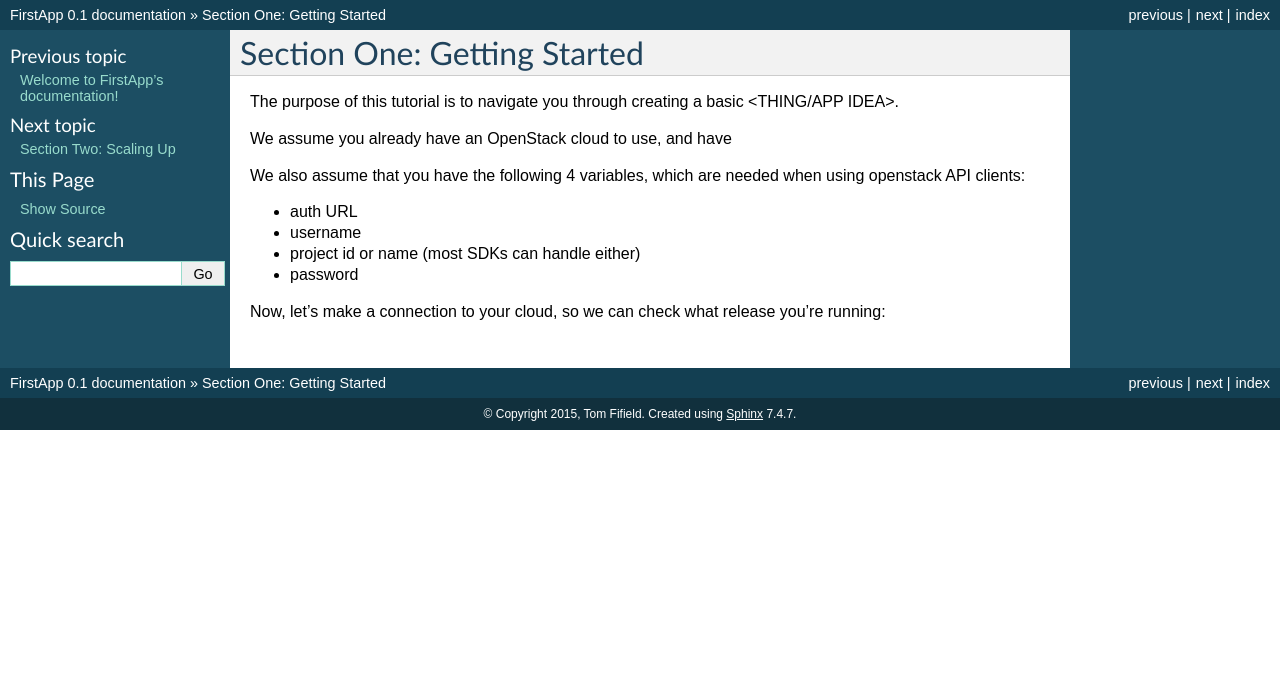
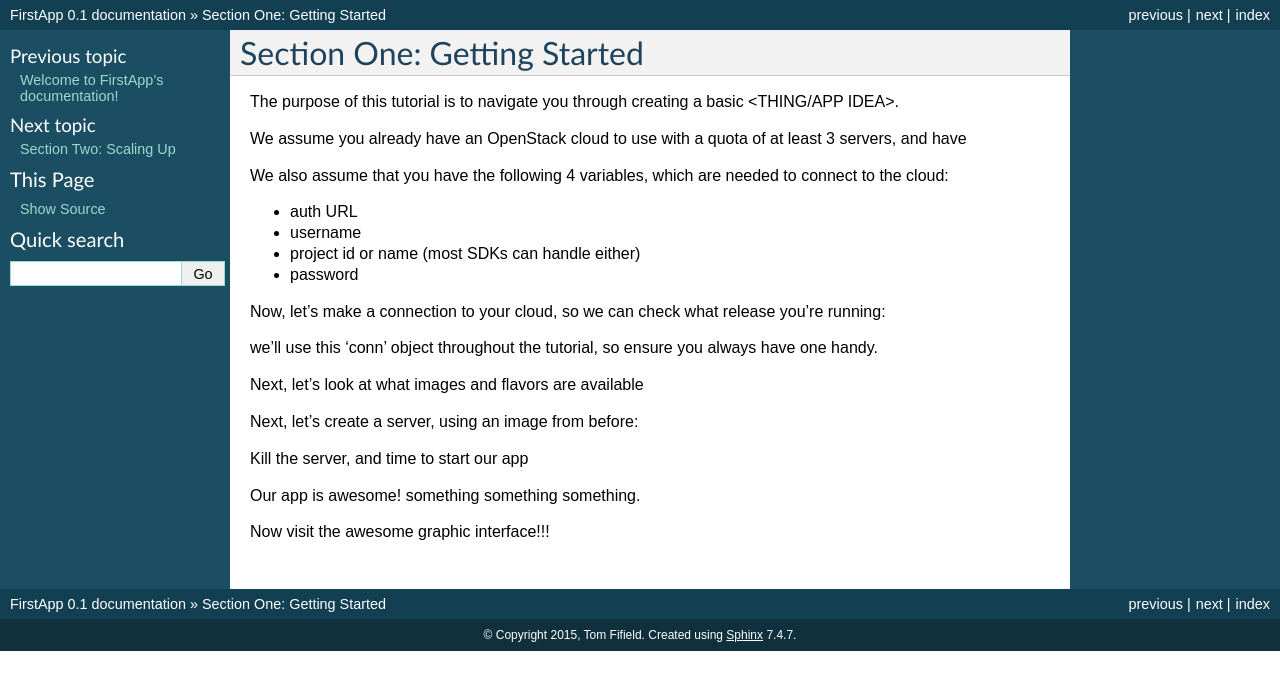
Before and after one commit to sc68cal/openstack-firstapp, a Sphinx documentation site: the page built from doc/section1.rst, in a window 1280 px wide. Shown: the top 690 px of the page. Built offline with Sphinx 7.4.7, drawn with Linux system fonts in a browser that asks for light colours.

Commit message:
Add a few more example code snippets
Adds create server, delet server, and script deploy for libcloud

```diff
--- a/doc/section1.rst
+++ b/doc/section1.rst
@@ -4,7 +4,7 @@
 
 The purpose of this tutorial is to navigate you through creating a basic <THING/APP IDEA>.
 
-We  assume you already have an OpenStack cloud to use, and have
+We assume you already have an OpenStack cloud to use with a quota of at least 3 servers, and have
 
 .. only:: libcloud
 
@@ -30,7 +30,7 @@
 
       `OpenStack SDK for Microsoft .NET 0.9.1 or better installed <https://www.nuget.org/packages/OpenStack-SDK-DotNet>`_.
 
-We also assume that you have the following 4 variables, which are needed when using openstack API clients:
+We also assume that you have the following 4 variables, which are needed to connect to the cloud:
 
 * auth URL
 * username
@@ -46,12 +46,8 @@
       from libcloud.compute.types import Provider
       from libcloud.compute.providers import get_driver
 
-      import libcloud.security
-
-      libcloud.security.VERIFY_SSL_CERT = False
-
       OpenStack = get_driver(Provider.OPENSTACK)
-      driver = OpenStack('your_auth_username', 'your_auth_password',
+      conn = OpenStack('your_auth_username', 'your_auth_password',
                           ex_force_auth_url='http://192.168.1.101:5000',
                           ex_force_auth_version='2.0_password')
 
@@ -62,6 +58,44 @@
       from openstack import connection
       conn = connection.Connection(auth_url="https://myopenstack:5000/v3",
                                    user_name="me", password="secret", ...)
+
+
+we'll use this 'conn' object throughout the tutorial, so ensure you always have one handy.
+
+
+Next, let's look at what images and flavors are available
+
+.. only:: libcloud
+
+    .. code-block:: python
+
+       images = conn.list_images()
+       print images
+       [<NodeImage: id=48b3409c-f504-4bbe-9384-34bd5566e5fc, name=mysql, driver=OpenStack  ...>, <NodeImage: id=4be4103f-c7cf-433f-8d78-1a475d5ec8ea, name=Fedora-x86_64-20-20140618-sda, driver=OpenStack  ...>, <NodeImage: id=f8e3be39-fced-4bc7-b37a-ec9eb9f87808, name=cirros-0.3.2-x86_64-uec, driver=OpenStack  ...>, <NodeImage: id=59336a5a-0a0f-41ca-bfb4-e9bcfa326c7c, name=cirros-0.3.2-x86_64-uec-ramdisk, driver=OpenStack  ...>, <NodeImage: id=9e45cda7-279a-4bb8-8245-f4713913dc0b, name=cirros-0.3.2-x86_64-uec-kernel, driver=OpenStack  ...>]
+
+
+       sizes = conn.list_sizes()
+       print sizes
+       [<OpenStackNodeSize: id=1, name=m1.tiny, ram=512, disk=1, bandwidth=None, price=0.0, driver=OpenStack, vcpus=1,  ...>, <OpenStackNodeSize: id=2, name=m1.small, ram=2048, disk=20, bandwidth=None, price=0.0, driver=OpenStack, vcpus=1,  ...>, <OpenStackNodeSize: id=3, name=m1.medium, ram=4096, disk=40, bandwidth=None, price=0.0, driver=OpenStack, vcpus=2,  ...>, <OpenStackNodeSize: id=4, name=m1.large, ram=8192, disk=80, bandwidth=None, price=0.0, driver=OpenStack, vcpus=4,  ...>, <OpenStackNodeSize: id=42, name=m1.nano, ram=64, disk=0, bandwidth=None, price=0.0, driver=OpenStack, vcpus=1,  ...>, <OpenStackNodeSize: id=451, name=m1.heat, ram=512, disk=0, bandwidth=None, price=0.0, driver=OpenStack, vcpus=1,  ...>, <OpenStackNodeSize: id=5, name=m1.xlarge, ram=16384, disk=160, bandwidth=None, price=0.0, driver=OpenStack, vcpus=8,  ...>, <OpenStackNodeSize: id=84, name=m1.micro, ram=128, disk=0, bandwidth=None, price=0.0, driver=OpenStack, vcpus=1,  ...>]
+
+
+Next, let's create a server, using an image from before:
+
+.. only:: libcloud
+
+    .. code-block:: python
+
+       testing =  conn.create_node(name='testing', image=images[0], size=sizes[0])
+       print testing
+       <Node: uuid=1242d56cac5bcd4c110c60d57ccdbff086515133, name=testing, state=PENDING, public_ips=[], private_ips=[], provider=OpenStack ...>
+
+       servers = conn.list_nodes()
+
+
+.. only:: openstacksdk
+
+    .. code-block:: python
+
        args = {
            "name": "my_server",
            "flavorRef": "big",
@@ -70,3 +104,33 @@
        }
        server = conn.compute.create_server(**args)
        servers = conn.compute.list_servers()
+
+
+Kill the server, and time to start our app
+
+.. only:: libcloud
+
+    .. code-block:: python
+
+       conn.destroy_node(servers[0])
+
+
+
+Our app is awesome! something something something.
+
+.. only:: libcloud
+
+    .. code-block:: python
+
+
+       SCRIPT = '''#!/usr/bin/env bash
+       git clone https://github.com/fifieldt/openstack-firstapp
+       cd openstack-firstapp
+       python install.py
+       '''
+
+       server = conn.deploy_node(name='app1', image=images[0], size=sizes[0],
+                                 deploy=ScriptDeployment(SCRIPT))
+
+
+Now visit the awesome graphic interface!!!
--- a/doc/section2.rst
+++ b/doc/section2.rst
@@ -3,3 +3,8 @@
 ================================
 
 This section will introduce working with multiple virtual machines.
+
+If you snuck a peek at the OpenStack Dashboard during the previous section,
+you would have noticed that when we ran that script, it started several servers.
+
+Let's look into the magic.
```
